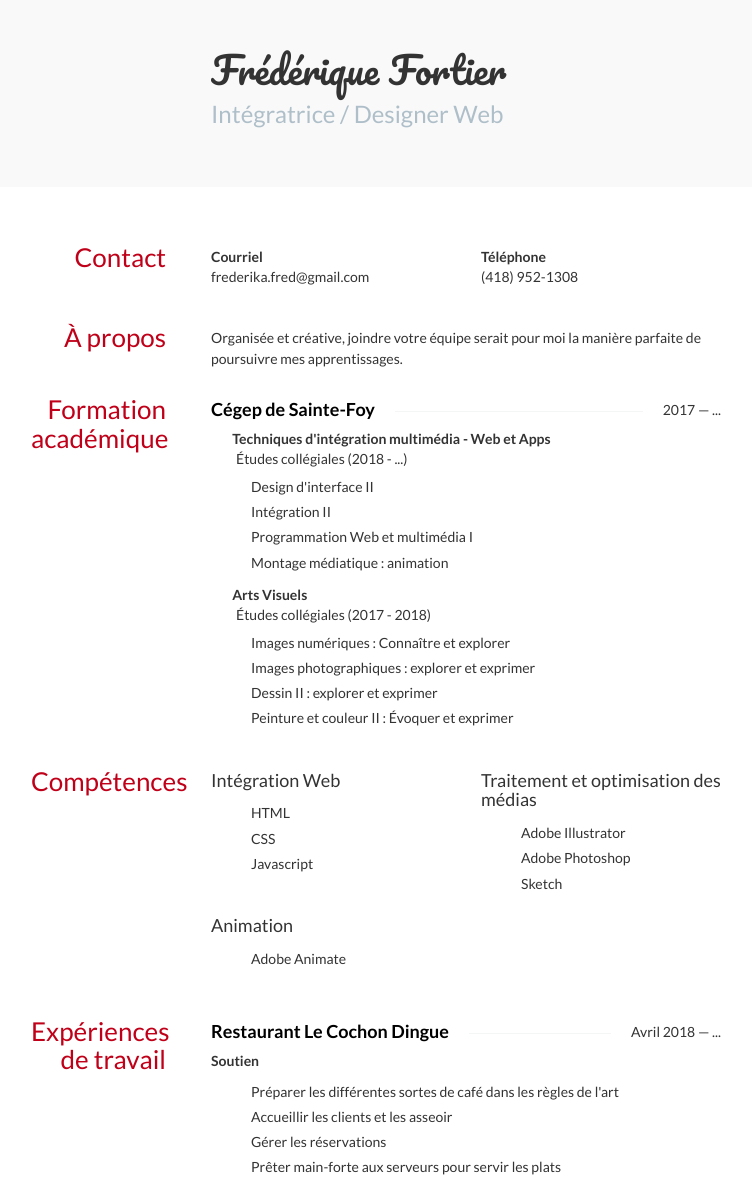
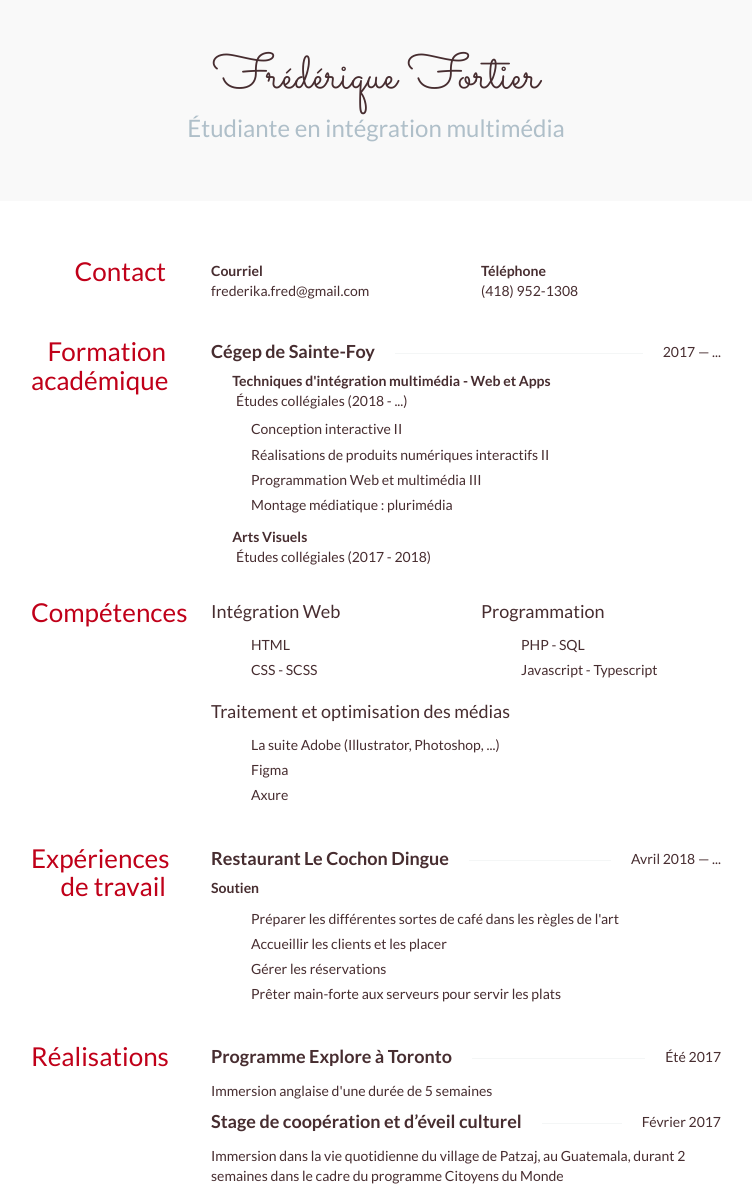
Before and after one commit to frederiquefortier/frederiquefortier.github.io, a plain HTML site: page cv/index.html in a window 1280 px wide. Shown: the top 1199 px of the page, without its empty margins (264-1016 px from the left). Drawn offline with nearby package versions, Linux system fonts and the light colour scheme; some icons are missing.

Commit message:
Update avril 2020

```diff
--- a/cv/index.html
+++ b/cv/index.html
@@ -5,23 +5,24 @@
     <meta charset="utf-8">
     <meta name="viewport" content="width=device-width, user-scalable=no, minimal-ui">
 
-    <title>Frédérique Fortier - Intégratrice / Designer Web</title>
+    <title>Frédérique Fortier - Étudiante en intégration multimédia</title>
 
     <link rel="stylesheet" href="https://cdnjs.cloudflare.com/ajax/libs/twitter-bootstrap/3.2.0/css/bootstrap.min.css">
     <link rel="stylesheet" href="https://cdnjs.cloudflare.com/ajax/libs/octicons/2.0.2/octicons.min.css">
 
     <style type="text/css">
         @import url(
-        https://fonts.googleapis.com/css?family=Lato:400,700|Archivo+Black|Cinzel|Pacifico);
+        https://fonts.googleapis.com/css?family=Lato:400,700|Archivo+Black|Cinzel|Pacifico|Sacramento);
 
         body {
             background: #fff;
             font-family: Lato, sans-serif;
             margin: 0 0 80px;
+            color: #472D30;
         }
 
         a {
-            color: #2ecc71;
+            color: #C00019;
         }
 
         a:focus,
@@ -29,7 +30,6 @@
             color: #f1c40f;
             text-decoration: none;
         }
-
         p {
             line-height: 1.5;
             margin: 0;
@@ -40,8 +40,12 @@
         }
 
         h1{
-            font-family: Pacifico, cursive, serif;
-            font-size: 37px;
+            font-family: Sacramento, cursive, serif;
+            font-size: 50px;
+            text-align: center;
+        }
+        h2{
+            text-align: center;
         }
 
         h1,
@@ -82,7 +86,7 @@
         }
 
         h4 span:first-child {
-            color: #000;
+            color: #472D30;
             font-weight: bold;
         }
 
@@ -281,12 +285,12 @@
 <header id="header">
     <div class="container">
         <div class="row">
-            <div class="col-sm-9 col-sm-push-3">
+            <div >
                 <h1>
                     Frédérique Fortier
                 </h1>
                 <h2>
-                    Intégratrice / Designer Web
+                    Étudiante en intégration multimédia
                 </h2>
             </div>
         </div>
@@ -311,14 +315,15 @@
             </div>
         </div>
     </section>
-    <section id="about" class="row">
-        <aside class="col-sm-3">
-            <h3>À propos</h3>
-        </aside>
-        <div class="col-sm-9">
-            <p>Organisée et créative, joindre votre équipe serait pour moi la manière parfaite de poursuivre mes apprentissages.</p>
-        </div>
-    </section>
+
+    <!--<section id="about" class="row">-->
+    <!--<aside class="col-sm-3">-->
+    <!--<h3>À propos</h3>-->
+    <!--</aside>-->
+    <!--<div class="col-sm-9">-->
+    <!--<p>Organisée et créative, joindre votre équipe serait pour moi la manière parfaite de poursuivre mes apprentissages.</p>-->
+    <!--</div>-->
+    <!--</section>-->
 
     <section id="education" class="row">
         <aside class="col-sm-3">
@@ -341,24 +346,26 @@
                             Études collégiales (2018 - ...)
                         </div>
                         <ul class="highlights">
-                            <li class="bullet">Design d'interface II</li>
-                            <li class="bullet">Intégration II</li>
-                            <li class="bullet">Programmation Web et multimédia I</li>
-                            <li class="bullet">Montage médiatique : animation</li>
+                            <li class="bullet">Conception interactive II</li>
+                            <li class="bullet">Réalisations de produits numériques interactifs II</li>
+                            <li class="bullet">Programmation Web et multimédia III</li>
+                            <li class="bullet">Montage médiatique : plurimédia</li>
                         </ul>
                     </div>
-                    <div class="area">
-                        Arts Visuels
+                    <div>
+                        <div class="area">
+                            Arts Visuels
+                        </div>
+                        <div class="studyType">
+                            Études collégiales (2017 - 2018)
+                        </div>
+                        <!--<ul class="highlights">-->
+                            <!--<li class="bullet">Images numériques : Connaître et explorer</li>-->
+                            <!--<li class="bullet">Images photographiques : explorer et exprimer</li>-->
+                            <!--<li class="bullet">Dessin II : explorer et exprimer</li>-->
+                            <!--<li class="bullet">Peinture et couleur II : Évoquer et exprimer</li>-->
+                        <!--</ul>-->
                     </div>
-                    <div class="studyType">
-                        Études collégiales (2017 - 2018)
-                    </div>
-                    <ul class="highlights">
-                        <li class="bullet">Images numériques : Connaître et explorer</li>
-                        <li class="bullet">Images photographiques : explorer et exprimer</li>
-                        <li class="bullet">Dessin II : explorer et exprimer</li>
-                        <li class="bullet">Peinture et couleur II : Évoquer et exprimer</li>
-                    </ul>
                 </div>
             </div>
         </div>
@@ -376,26 +383,26 @@
                     </div>
                     <ul class="keywords">
                         <li>HTML</li>
-                        <li>CSS</li>
-                        <li>Javascript</li>
+                        <li>CSS - SCSS</li>
                     </ul>
                 </div>
                 <div class="col-sm-6">
                     <div class="name">
+                        <h4>Programmation</h4>
+                    </div>
+                    <ul class="keywords">
+                        <li>PHP - SQL</li>
+                        <li>Javascript - Typescript</li>
+                    </ul>
+                </div>
+                <div class="col-sm-9">
+                    <div class="name">
                         <h4>Traitement et optimisation des médias</h4>
                     </div>
                     <ul class="keywords">
-                        <li>Adobe Illustrator</li>
-                        <li>Adobe Photoshop</li>
-                        <li>Sketch</li>
-                    </ul>
-                </div>
-                <div class="col-sm-6">
-                    <div class="name">
-                        <h4>Animation</h4>
-                    </div>
-                    <ul class="keywords">
-                        <li>Adobe Animate</li>
+                        <li>La suite Adobe (Illustrator, Photoshop, ...)</li>
+                        <li>Figma</li>
+                        <li>Axure</li>
                     </ul>
                 </div>
             </div>
@@ -420,12 +427,50 @@
                     </div>
                     <ul class="highlights">
                         <li class="bullet">Préparer les différentes sortes de café dans les règles de l'art</li>
-                        <li class="bullet">Accueillir les clients et les asseoir</li>
+                        <li class="bullet">Accueillir les clients et les placer</li>
                         <li class="bullet">Gérer les réservations</li>
                         <li class="bullet">Prêter main-forte aux serveurs pour servir les plats</li>
                     </ul>
                 </div>
             </div>
+            <!--<div class="row">-->
+            <!--<div class="col-sm-12">-->
+            <!--<h4 class="strike-through">-->
+            <!--<span>Clinique dentaire Stéphane Fortier</span>-->
+            <!--<span class="date">-->
+            <!--Été 2017-->
+            <!--</span>-->
+            <!--</h4>-->
+            <!--<div class="position">-->
+            <!--Archiviste-->
+            <!--</div>-->
+            <!--<ul class="highlights">-->
+            <!--<li class="bullet">Préparer les documents</li>-->
+            <!--<li class="bullet">Scanner les documents et les classer dans les dossiers virtuels des patients</li>-->
+            <!--<li class="bullet">Classer les dossiers papiers dans des boîtes</li>-->
+
+            <!--</ul>-->
+            <!--</div>-->
+            <!--</div>-->
+            <!--<div class="row">-->
+            <!--<div class="col-sm-12">-->
+            <!--<h4 class="strike-through">-->
+            <!--<span>Mailhot Rouleau CPA-SENC</span>-->
+            <!--<span class="date">-->
+            <!--Été 2016-->
+            <!--</span>-->
+            <!--</h4>-->
+            <!--<div class="position">-->
+            <!--Archiviste-->
+            <!--</div>-->
+            <!--<ul class="highlights">-->
+            <!--<li class="bullet">Préparer les documents</li>-->
+            <!--<li class="bullet">Scanner les documents</li>-->
+            <!--<li class="bullet">Graver les données</li>-->
+
+            <!--</ul>-->
+            <!--</div>-->
+            <!--</div>-->
         </div>
     </section>
 
@@ -448,7 +493,7 @@
                         <span class="date">Février 2017</span>
                     </h4>
                     <div class="summary">
-                        Immersion dans la vie quotidienne du village de Patzaj, au Guatemala, durant 2 semaines
+                        Immersion dans la vie quotidienne du village de Patzaj, au Guatemala, durant 2 semaines dans le cadre du programme Citoyens du Monde
                     </div>
                     <h4 class="strike-through">
                         <span>Voyage-échange en Espagne</span>
@@ -496,7 +541,7 @@
             <div class="row">
                 <div class="col-sm-6">
                     <div class="name">
-                        <h4>Histoire de l'art</h4>
+                        <h4>Ballet</h4>
                     </div>
                 </div>
                 <div class="col-sm-6">
```
